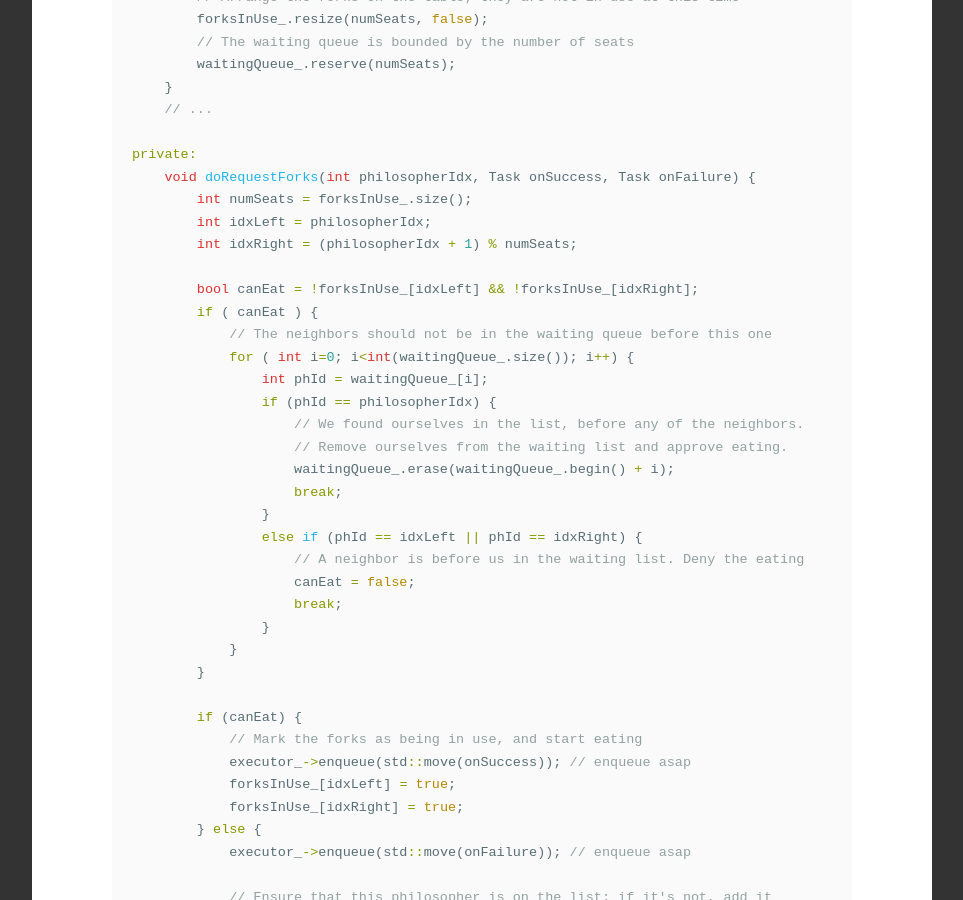
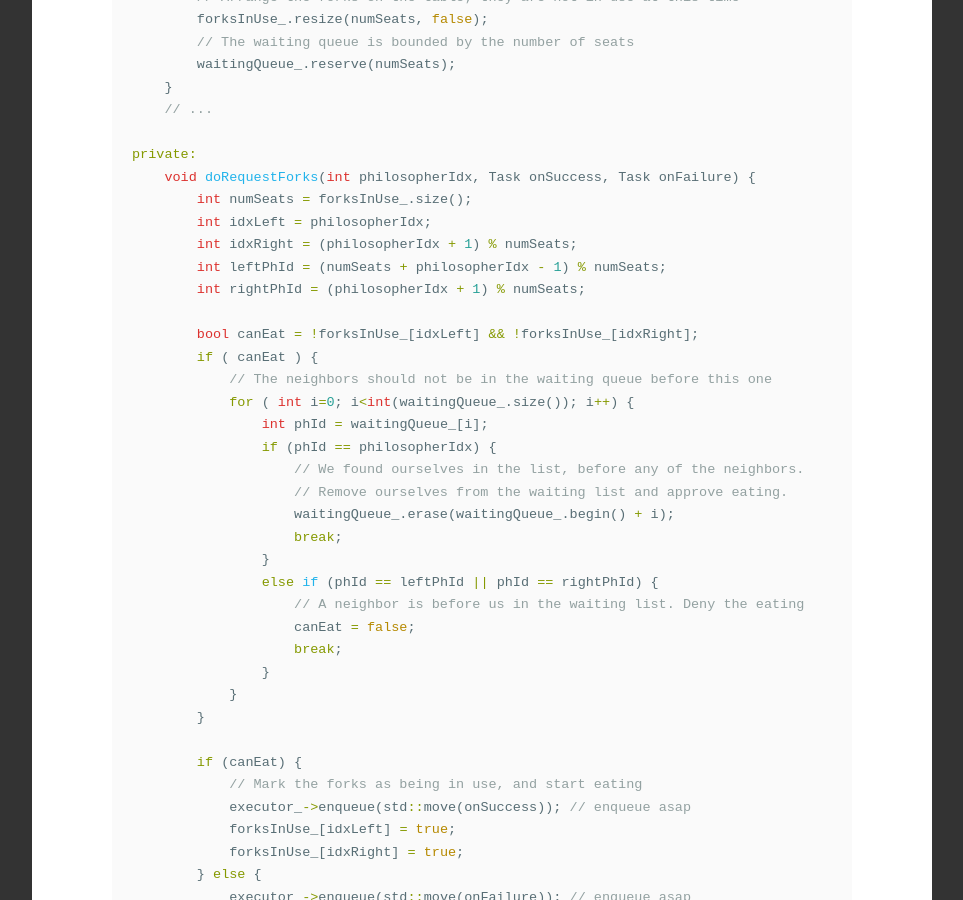
Before and after one commit to lucteo/lucteo.github.io, a Jekyll site: the page built from _posts/2018-12-28-modern-dining-philosophers.md, in a window 1280 px wide and 900 px high, scrolled down 19788 px. Shown: the whole window, without its empty margins (8-971 px from the left). Built offline with Jekyll 4.4.1, drawn with Linux system fonts in a browser that asks for light colours; emoji names are drawn with the system emoji font; some web fonts are replaced; a script that is not in the unit is left out; comment, search, counter and statistics services are not loaded.

Commit message:
Fix bug in Modern Dining Philosophers post
For the WaiterFair class, we were not properly testing the philsophers
on the left; we would compare the philosopher ID with the left fork idx.

```diff
--- a/_posts/2018-12-28-modern-dining-philosophers.md
+++ b/_posts/2018-12-28-modern-dining-philosophers.md
@@ -596,6 +596,8 @@ private:
         int numSeats = forksInUse_.size();
         int idxLeft = philosopherIdx;
         int idxRight = (philosopherIdx + 1) % numSeats;
+        int leftPhId = (numSeats + philosopherIdx - 1) % numSeats;
+        int rightPhId = (philosopherIdx + 1) % numSeats;
 
         bool canEat = !forksInUse_[idxLeft] && !forksInUse_[idxRight];
         if ( canEat ) {
@@ -608,7 +610,7 @@ private:
                     waitingQueue_.erase(waitingQueue_.begin() + i);
                     break;
                 }
-                else if (phId == idxLeft || phId == idxRight) {
+                else if (phId == leftPhId || phId == rightPhId) {
                     // A neighbor is before us in the waiting list. Deny the eating
                     canEat = false;
                     break;
```
